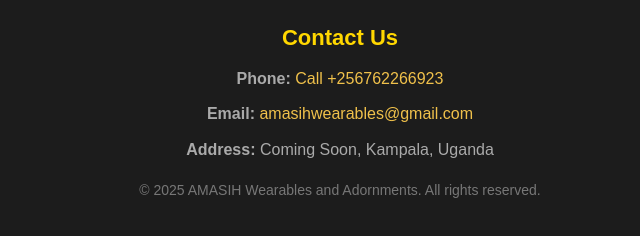
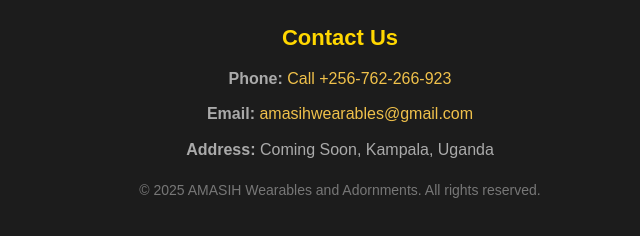
Before and after one commit to koran72/Amasih-wearables-and-Adornment3, a plain HTML site: page index.html in a window 1280 px wide. Shown: the part 1449-1685 px from the top of the page, 300-940 px from the left. Drawn offline with Linux system fonts and the light colour scheme.

Commit message:
Update index.html

```diff
--- a/index.html
+++ b/index.html
@@ -182,7 +182,7 @@
                 <h3>Contact Us</h3>
                 <p>
                     <strong>Phone:</strong>
-                    <a href="tel:YOUR_PHONE_NUMBER_HERE">Call +256762266923</a>
+                    <a href="tel:YOUR_PHONE_NUMBER_HERE">Call +256-762-266-923</a>
                 </p>
                 <p>
                     <strong>Email:</strong>
```
